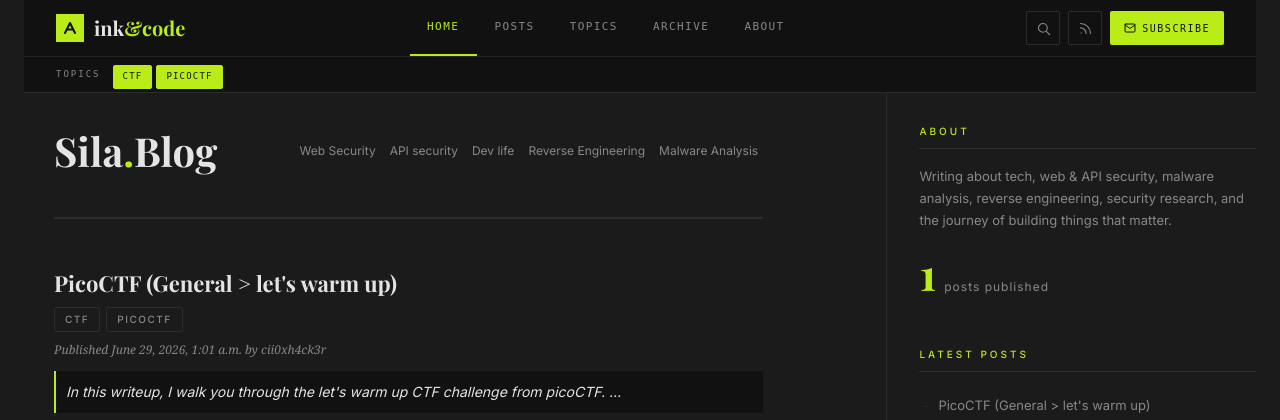
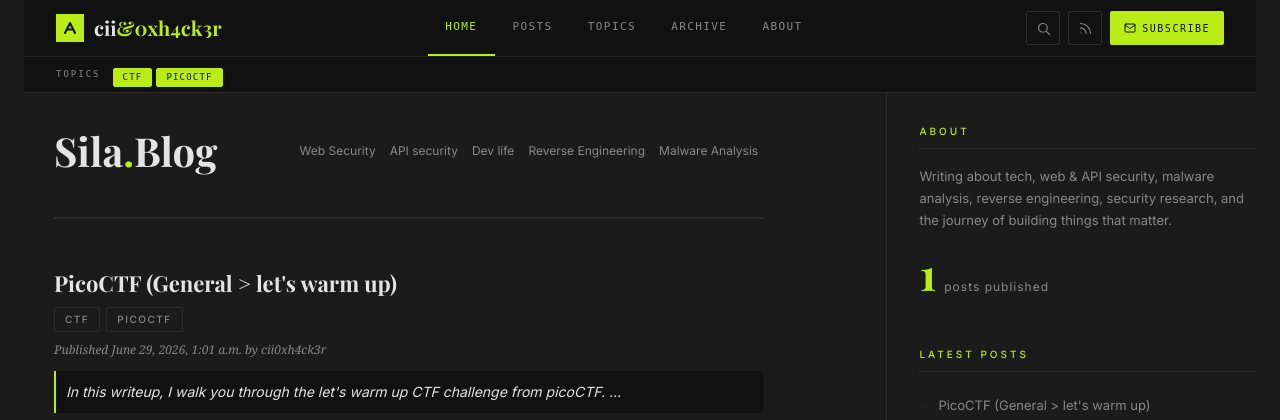
Before and after one commit to IamSila/blog_app, a Django app: page /blog/ in a window 1280 px wide. Shown: the top 420 px of the page. Run offline with Django 4.2, Linux system fonts and the light colour scheme; data comes from the database, SQL or seed files in the repository; data that the repository does not hold is empty; parts of the project's set-up code (start-up, migrations or seed data) failed here and were passed over.

Commit message:
responsiveness

```diff
--- a/blog/static/css/base-nav_bar.css
+++ b/blog/static/css/base-nav_bar.css
@@ -361,7 +361,7 @@ body {
     text-transform: uppercase;
     color: var(--mid);
     text-decoration: none;
-    padding: 3px 9px;
+    padding: 1px 9px;
     border: 1px solid var(--faint);
     border-radius: 2px;
     white-space: nowrap;
--- a/blog/templates/blog/base.html
+++ b/blog/templates/blog/base.html
@@ -28,7 +28,7 @@
           <path d="M4 8.5h6" stroke="#111" stroke-width="1.8" stroke-linecap="round"/>
         </svg>
       </div>
-      <span class="nav-brand-name">ink<span>&amp;code</span></span>
+      <span class="nav-brand-name">cii<span>&amp;0xh4ck3r</span></span>
     </a>
 
     <!-- Centre links -->
```
